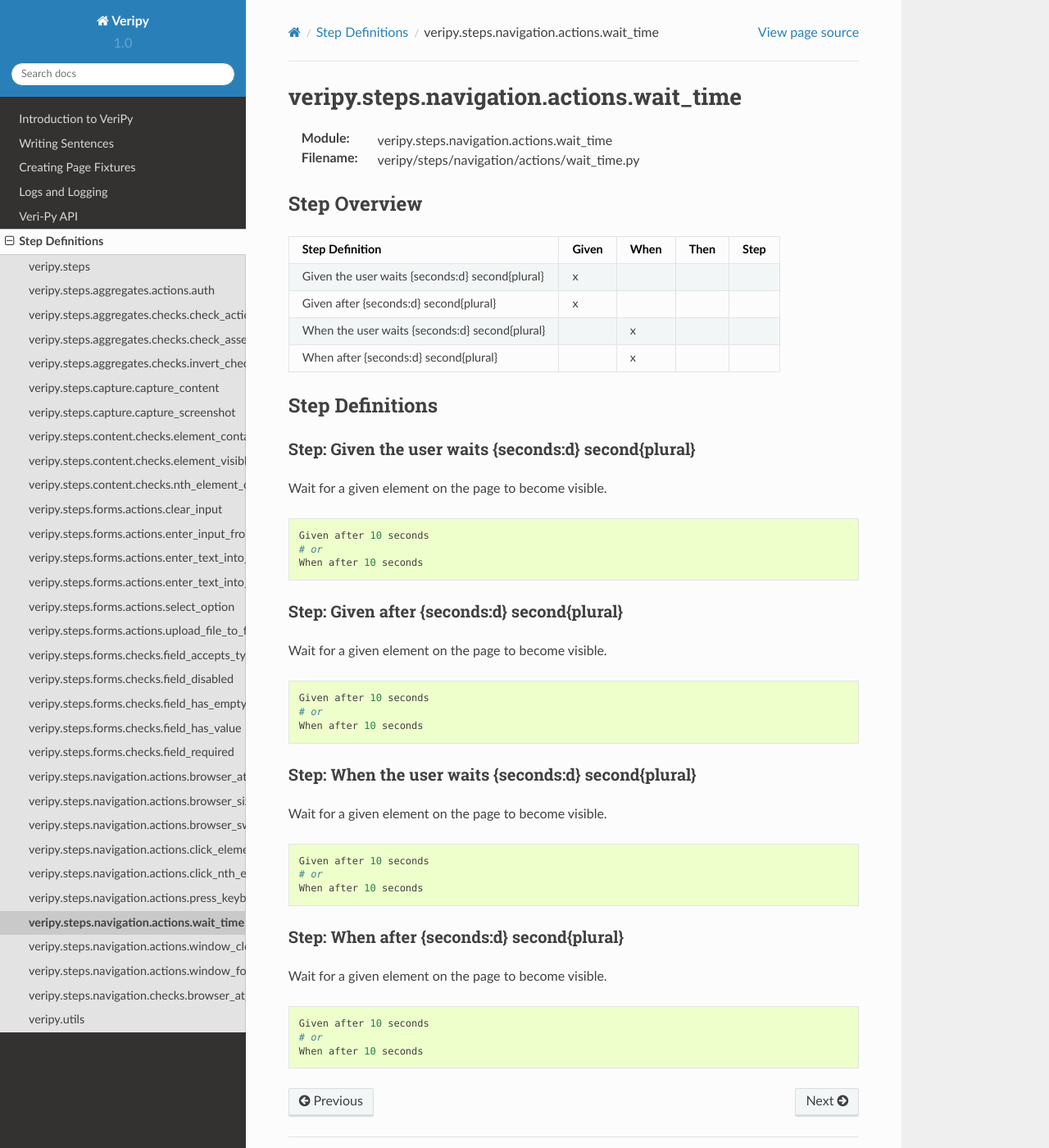
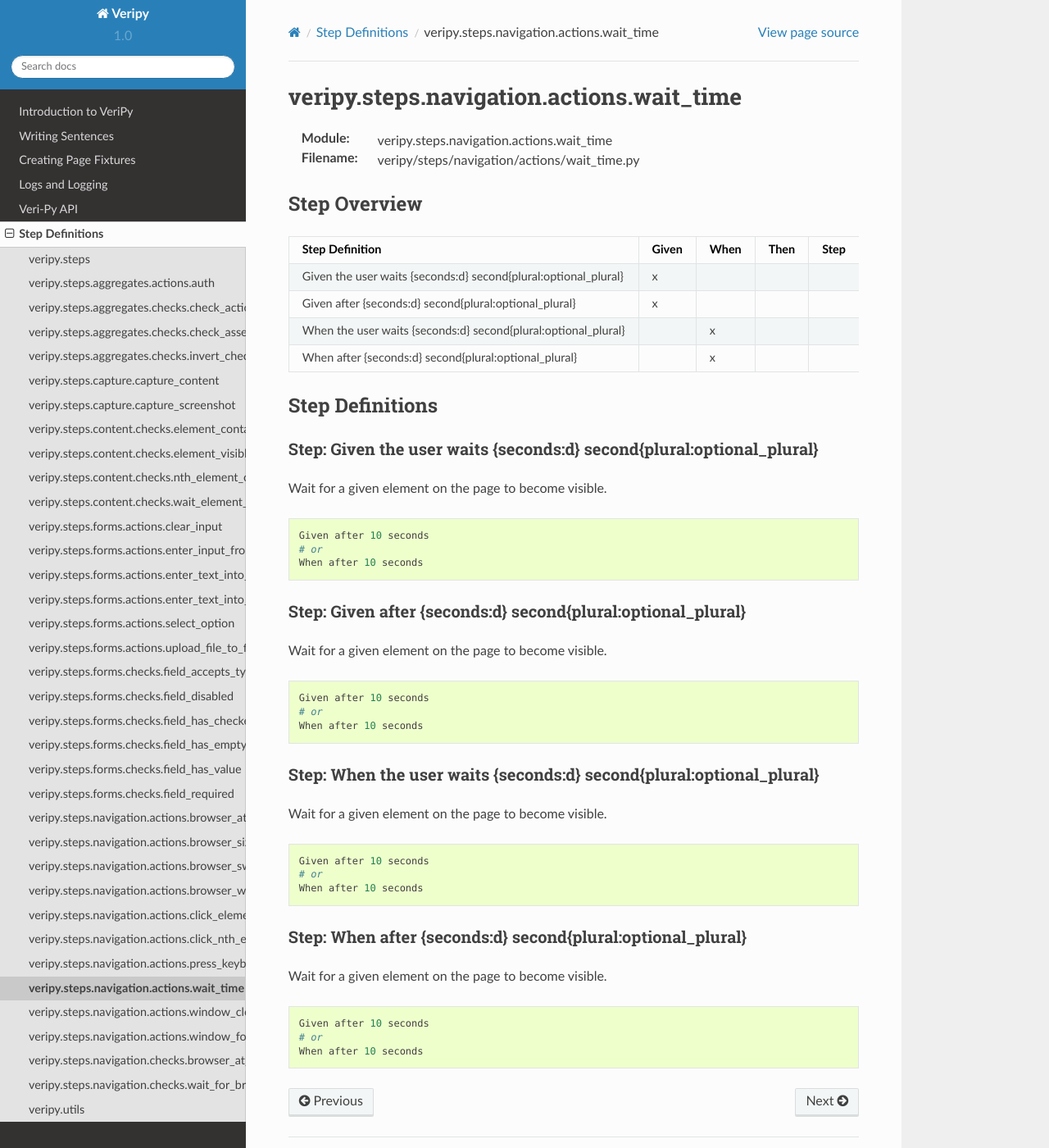
Before and after one commit to Codebiosys/veripy, a Sphinx documentation site: the page built from docs/step_definitions/step_module.veripy.steps.navigation.actions.wait_time.rst, in a window 1280 px wide and 1400 px high. Shown: the whole window at 82% size. Built offline with Sphinx 7.4.7 and the Read the Docs theme 2.0.0, drawn with Linux system fonts in a browser that asks for light colours.

Commit message:
add docs

```diff
--- a/docs/step_definitions/index.rst
+++ b/docs/step_definitions/index.rst
@@ -23,6 +23,7 @@
     step_module.veripy.steps.content.checks.element_contains_text
     step_module.veripy.steps.content.checks.element_visible
     step_module.veripy.steps.content.checks.nth_element_contains_text
+    step_module.veripy.steps.content.checks.wait_element_visible
     step_module.veripy.steps.forms.actions.clear_input
     step_module.veripy.steps.forms.actions.enter_input_from_file
     step_module.veripy.steps.forms.actions.enter_text_into_current
@@ -31,12 +32,14 @@
     step_module.veripy.steps.forms.actions.upload_file_to_field
     step_module.veripy.steps.forms.checks.field_accepts_type
     step_module.veripy.steps.forms.checks.field_disabled
+    step_module.veripy.steps.forms.checks.field_has_checked
     step_module.veripy.steps.forms.checks.field_has_empty_value
     step_module.veripy.steps.forms.checks.field_has_value
     step_module.veripy.steps.forms.checks.field_required
     step_module.veripy.steps.navigation.actions.browser_at_page
     step_module.veripy.steps.navigation.actions.browser_size
     step_module.veripy.steps.navigation.actions.browser_switch_page
+    step_module.veripy.steps.navigation.actions.browser_wait_switch_page
     step_module.veripy.steps.navigation.actions.click_element
     step_module.veripy.steps.navigation.actions.click_nth_element
     step_module.veripy.steps.navigation.actions.press_keyboard_key
@@ -44,4 +47,5 @@
     step_module.veripy.steps.navigation.actions.window_close_last
     step_module.veripy.steps.navigation.actions.window_focus_last
     step_module.veripy.steps.navigation.checks.browser_at_page
+    step_module.veripy.steps.navigation.checks.wait_for_browser_at_page
     step_module.veripy.utils
--- a/docs/step_definitions/step_module.veripy.steps.navigation.actions.wait_time.rst
+++ b/docs/step_definitions/step_module.veripy.steps.navigation.actions.wait_time.rst
@@ -12,25 +12,25 @@
 =============
 
 
-=============================================== ===== ==== ==== ====
-Step Definition                                 Given When Then Step
-=============================================== ===== ==== ==== ====
-Given the user waits {seconds:d} second{plural}   x
-Given after {seconds:d} second{plural}            x
-When the user waits {seconds:d} second{plural}          x
-When after {seconds:d} second{plural}                   x
-=============================================== ===== ==== ==== ====
+=============================================================== ===== ==== ==== ====
+Step Definition                                                 Given When Then Step
+=============================================================== ===== ==== ==== ====
+Given the user waits {seconds:d} second{plural:optional_plural}   x
+Given after {seconds:d} second{plural:optional_plural}            x
+When the user waits {seconds:d} second{plural:optional_plural}          x
+When after {seconds:d} second{plural:optional_plural}                   x
+=============================================================== ===== ==== ==== ====
 
 Step Definitions
 ================
 
 .. index::
-    single: Given step; Given the user waits {seconds:d} second{plural}
+    single: Given step; Given the user waits {seconds:d} second{plural:optional_plural}
 
-.. _given the user waits {seconds:d} second{plural}:
+.. _given the user waits {seconds:d} second{plural:optional_plural}:
 
-**Step:** Given the user waits {seconds:d} second{plural}
----------------------------------------------------------
+**Step:** Given the user waits {seconds:d} second{plural:optional_plural}
+-------------------------------------------------------------------------
 
 Wait for a given element on the page to become visible.
 
@@ -41,12 +41,12 @@
     When after 10 seconds
 
 .. index::
-    single: Given step; Given after {seconds:d} second{plural}
+    single: Given step; Given after {seconds:d} second{plural:optional_plural}
 
-.. _given after {seconds:d} second{plural}:
+.. _given after {seconds:d} second{plural:optional_plural}:
 
-**Step:** Given after {seconds:d} second{plural}
-------------------------------------------------
+**Step:** Given after {seconds:d} second{plural:optional_plural}
+----------------------------------------------------------------
 
 Wait for a given element on the page to become visible.
 
@@ -57,12 +57,12 @@
     When after 10 seconds
 
 .. index::
-    single: When step; When the user waits {seconds:d} second{plural}
+    single: When step; When the user waits {seconds:d} second{plural:optional_plural}
 
-.. _when the user waits {seconds:d} second{plural}:
+.. _when the user waits {seconds:d} second{plural:optional_plural}:
 
-**Step:** When the user waits {seconds:d} second{plural}
---------------------------------------------------------
+**Step:** When the user waits {seconds:d} second{plural:optional_plural}
+------------------------------------------------------------------------
 
 Wait for a given element on the page to become visible.
 
@@ -73,12 +73,12 @@
     When after 10 seconds
 
 .. index::
-    single: When step; When after {seconds:d} second{plural}
+    single: When step; When after {seconds:d} second{plural:optional_plural}
 
-.. _when after {seconds:d} second{plural}:
+.. _when after {seconds:d} second{plural:optional_plural}:
 
-**Step:** When after {seconds:d} second{plural}
------------------------------------------------
+**Step:** When after {seconds:d} second{plural:optional_plural}
+---------------------------------------------------------------
 
 Wait for a given element on the page to become visible.
 
```
Also changed, not shown: docs/step_definitions/step_module.veripy.steps.content.checks.wait_element_visible.rst (added, +36 -0 lines), docs/step_definitions/step_module.veripy.steps.forms.checks.field_has_checked.rst (added, +36 -0 lines), docs/step_definitions/step_module.veripy.steps.navigation.actions.browser_wait_switch_page.rst (added, +47 -0 lines), docs/step_definitions/step_module.veripy.steps.navigation.checks.wait_for_browser_at_page.rst (added, +51 -0 lines).
